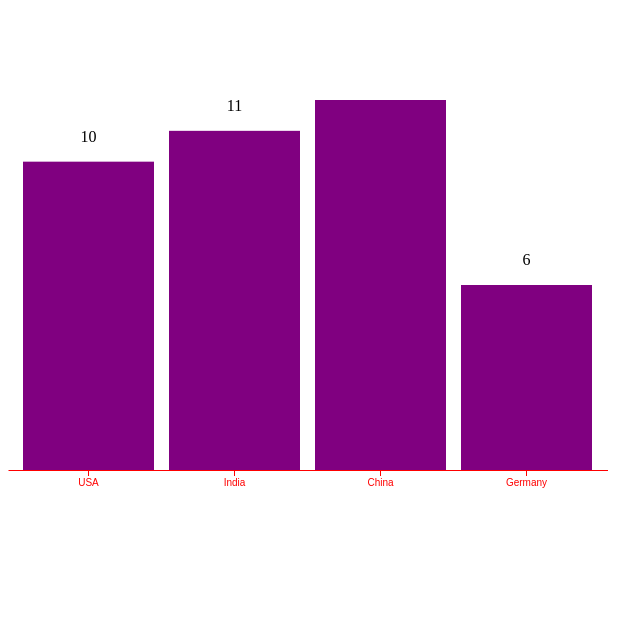
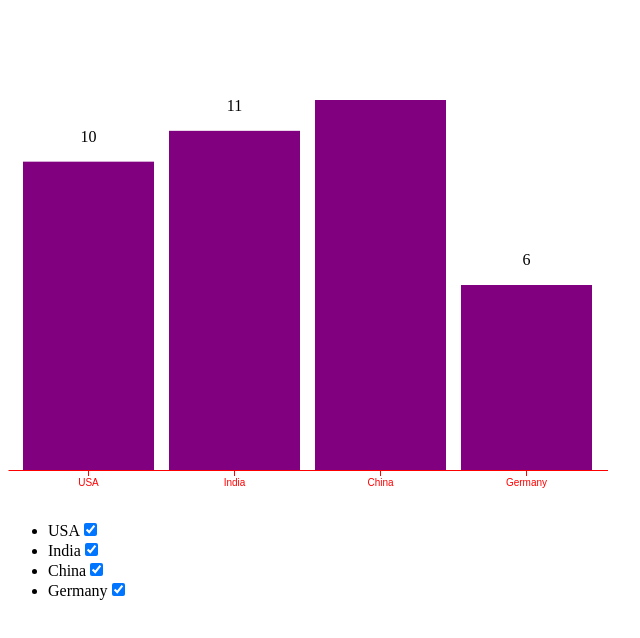
Before and after one commit to davidobodo/d3-experiements, a plain HTML site: page 03_academind-build-interactive-chart/index.html in a window 1280 px wide. Shown: the whole page, without its empty margins (0-640 px from the left). Drawn offline with nearby package versions, Linux system fonts and the light colour scheme.

Commit message:
✨ feat: dynamically remove items

```diff
--- a/03_academind-build-interactive-chart/index.html
+++ b/03_academind-build-interactive-chart/index.html
@@ -46,6 +46,8 @@
 				new Country("d4", 6, "Germany"),
 			];
 
+			let selectedData = DUMMY_DATA;
+
 			// Define constants
 			const MARGINS = { top: 20, bottom: 10 };
 			const CHART_WIDTH = 600;
@@ -72,10 +74,11 @@
 				.attr("transform", `translate(0, ${CHART_HEIGHT})`)
 				.attr("color", "red");
 
+			function renderChart() {
 				// Create bars
 				chart
 					.selectAll(".bar")
-				.data(DUMMY_DATA)
+					.data(selectedData, (d) => d.id)
 					.enter()
 					.append("rect")
 					.classed("bar", true)
@@ -84,16 +87,49 @@
 					.attr("x", (d) => xScale(d.country))
 					.attr("y", (d) => yScale(d.value));
 
+				chart
+					.selectAll(".bar")
+					.data(selectedData, (d) => d.id)
+					.exit()
+					.remove();
+
 				// Add Labels
 				chart
 					.selectAll(".label")
-				.data(DUMMY_DATA)
+					.data(selectedData, (d) => d.id)
 					.enter()
 					.append("text")
 					.text((d) => d.value)
 					.attr("x", (d) => xScale(d.country) + xScale.bandwidth() / 2)
 					.attr("y", (d) => yScale(d.value) - 20)
 					.attr("text-anchor", "middle");
+				chart
+					.selectAll(".label")
+					.data(selectedData, (d) => d.id)
+					.exit()
+					.remove();
+			}
+
+			renderChart();
+
+			// Checks
+			let unselectedIds = [];
+			const listItems = d3.select("#data").select("ul").selectAll("li").data(DUMMY_DATA).enter().append("li");
+			listItems.append("span").text((d) => d.country);
+			listItems
+				.append("input")
+				.attr("type", "checkbox")
+				.attr("checked", true)
+				.on("change", function (e, data) {
+					if (unselectedIds.indexOf(data.id) === -1) {
+						unselectedIds.push(data.id);
+					} else {
+						unselectedIds = unselectedIds.filter((id) => id !== data.id);
+					}
+					selectedData = DUMMY_DATA.filter((d) => unselectedIds.indexOf(d.id) === -1);
+					console.log(selectedData);
+					renderChart();
+				});
 		</script>
 	</body>
 </html>
```
Lines whose indentation alone changed are shown as unchanged.
